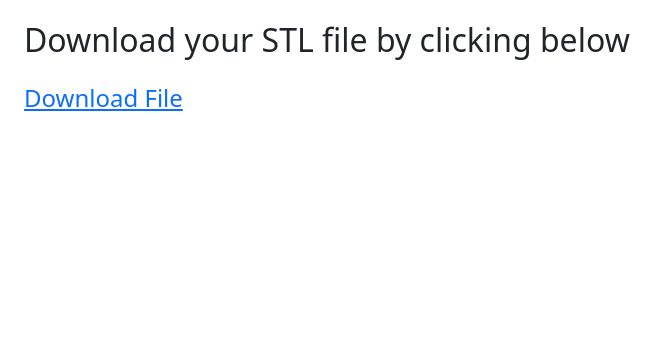
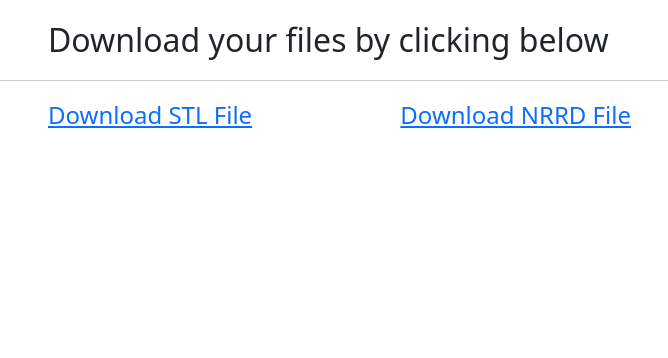
Before and after one commit to omsatam/3D-Innovators, a Django app: template Innovators/templates/downloader.html in a window 1280 px wide. Shown: the part 62-420 px from the top of the page, without its empty margins (0-668 px from the left). Run offline with Django 3.2, Linux system fonts and the light colour scheme; the template is opened without the code that fills it, so the values that code supplies are empty.

Commit message:
added nrrd file downloader

```diff
--- a/Innovators/templates/downloader.html
+++ b/Innovators/templates/downloader.html
@@ -1,16 +1,15 @@
 {% extends "base.html" %}
-
-{% block title %}
-Download File
- {% endblock title %}
+{% block title %} Download Files {% endblock title %}
 {% block servicesactive %} active {% endblock servicesactive %}
 {% block loginaction %} ../login {% endblock loginaction %}
 {% block signupaction %} ../signup {% endblock signupaction %}
 {% block logout %} ../logout {% endblock logout %}
 {% block body %}
 
-<p class = "fs-2 mt-3 mx-4 ">Download your STL file by clicking below</p>
-<a href = {{stlPath}} target="_blank" class="m-4 fs-4" >Download File</a>
+<p class="fs-2 mt-3 mb-2 mx-5">Download your files by clicking below</p>
+<hr>
+<a href="{{stlPath}}" target="_blank" class="m-5 pr-5 fs-4">Download STL File</a>
+<a href="{{nrrdPath}}" target="_blank" class="m-5 p-5 fs-4">Download NRRD File</a>
 
 {% endblock body %}
 {% block footerFixed %} fixed-bottom {% endblock footerFixed %}
```
